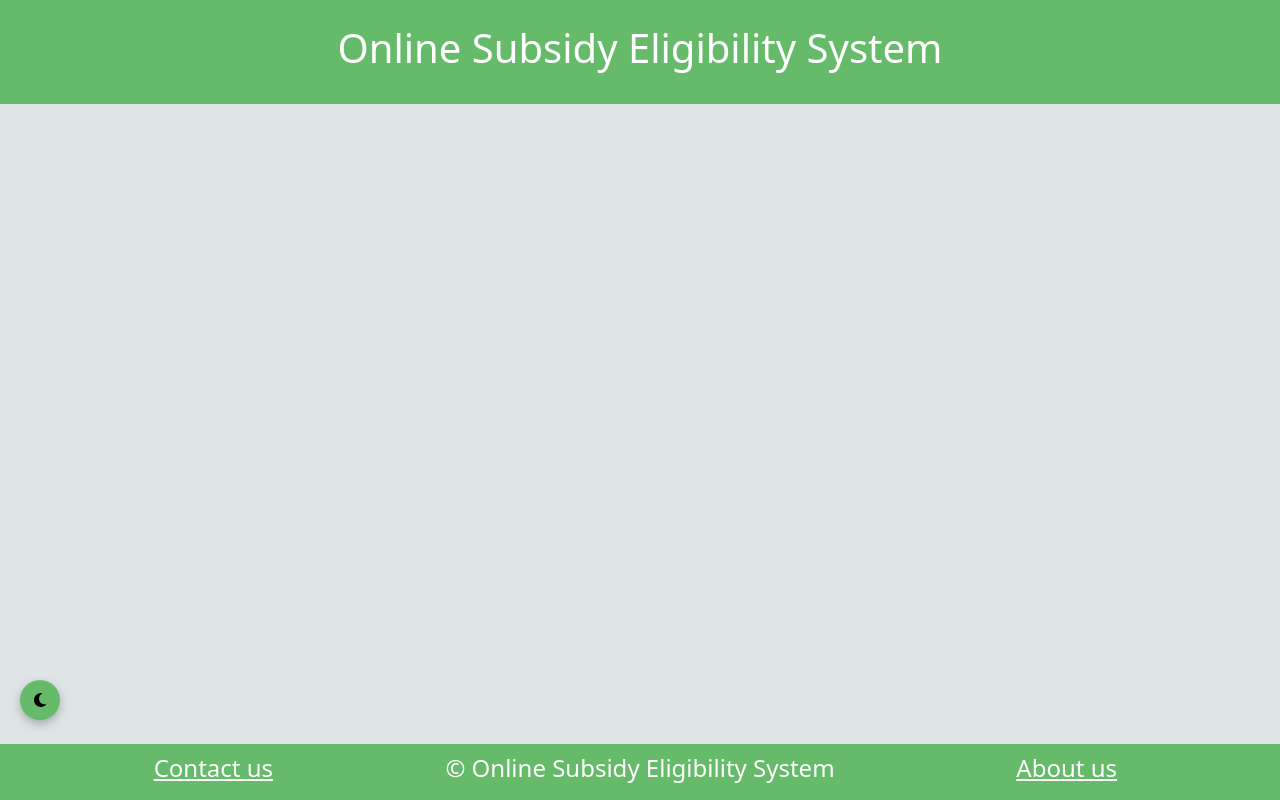
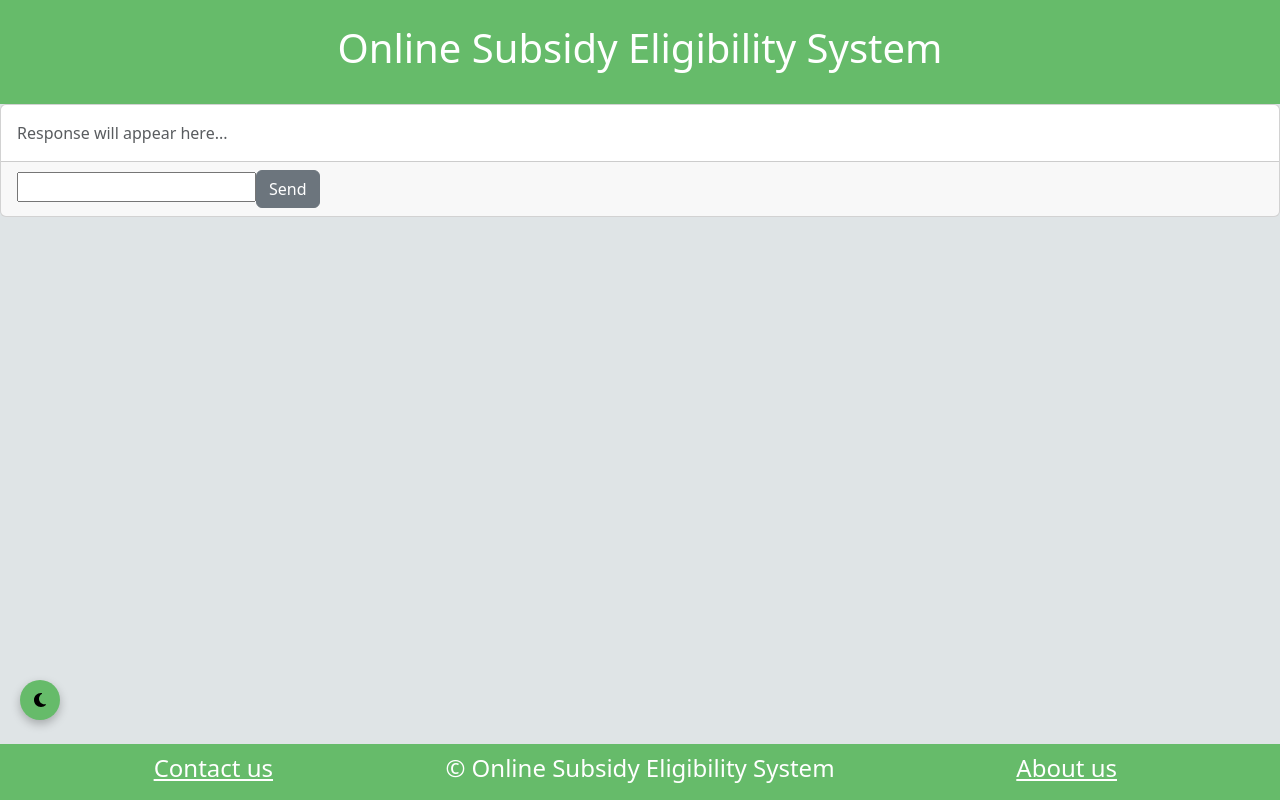
Before and after one commit to mohd301/b-tech-course-project, a React (Create React App) app in the folder client/: page /llm in a window 1280 px wide. Built offline with nearby package versions, Linux system fonts and the light colour scheme.

Commit message:
working on LLm :)

```diff
--- a/client/package.json
+++ b/client/package.json
@@ -14,6 +14,7 @@
     "jspdf": "^2.5.2",
     "jspdf-autotable": "^3.8.4",
     "jwt-decode": "^4.0.0",
+    "ollama": "^0.6.3",
     "react": "^19.2.0",
     "react-dom": "^19.2.0",
     "react-icons": "^5.5.0",
--- a/client/src/App.js
+++ b/client/src/App.js
@@ -42,6 +42,7 @@ import { setToken } from "./slices/SliceAuth";
 import { decryptToken } from "./functions/decryptToken";
 
 import { useTheme } from "./compsMisc/ThemeContext";
+import LLm from "./compsMisc/LLm";
 
 function App() {
   const { toggleTheme, mode } = useTheme();
@@ -127,6 +128,7 @@ function App() {
           <Route path='/regUser' element={<Register />}></Route>
           <Route path='/logPriv' element={<PrivLogin />}></Route>
           <Route path='/forgotPwd' element={<ForgotPwd />}></Route>
+          <Route path='/llm' element={<LLm />}></Route>
 
           <Route path='/changePwd' element={
             <PrivateRoute allowedRoles={["User", "Admin", "Regulator"]}>
--- /dev/null
+++ b/client/src/compsMisc/LLm.js
@@ -0,0 +1,67 @@
+import { Button, Card, CardBody, CardFooter } from "reactstrap"
+import { useState } from "react"
+
+export default function LLm() {
+    const [umessage, Setusermessage] = useState('');
+    const [response, setResponse] = useState('');
+    const [loading, setIsLoading] = useState(false);
+
+    async function LLmCall() {
+        if (!umessage) return;
+        setResponse("");
+        setIsLoading(true);
+        try {
+            const res = await fetch('http://127.0.0.1:11434/api/chat', {
+                method: 'POST',
+                headers: { 'Content-Type': 'application/json' },
+                body: JSON.stringify({
+                    model: 'qwen3.5:4b',
+                    messages: [
+                        { role: 'system', content: "You are a helpful assistant that will help the user of this website to apply for a subsidy or the map or to change their password if any unralated message is given say not in my scope!" },
+                        { role: "user", content: umessage }
+                    ],
+                    stream: true,
+                }),
+            });
+            const reader = res.body.getReader();
+            const decoder = new TextDecoder();
+            while (true) {
+                const { done, value } = await reader.read();
+                if (done) break;
+                const lines = decoder.decode(value, { stream: true }).split('\n');
+                for (const line of lines) {
+                    if (!line.trim()) continue;
+                    const json = JSON.parse(line);
+                    if (json.message?.content) {
+                        setResponse((prev) => prev + json.message.content);
+                    }
+                }
+            }
+        } catch (err) {
+            setResponse("Error: Ensure Ollama is running with OLLAMA_ORIGINS='*'");
+        } finally {
+            setIsLoading(false);
+        }
+    }
+
+    return (
+        <Card>
+            <CardBody>
+                {response
+                    ? <div>{response}</div>
+                    : <span className="text-muted">Response will appear here...</span>
+                }
+            </CardBody>
+            <CardFooter>
+                <input
+                    value={umessage}
+                    onChange={(e) => Setusermessage(e.target.value)}
+                    onKeyDown={(e) => e.key === 'Enter' && LLmCall()}
+                />
+                <Button onClick={LLmCall} disabled={loading}>
+                    {loading ? "Thinking..." : "Send"}
+                </Button>
+            </CardFooter>
+        </Card>
+    );
+}
```
Also changed, not shown: 2 other files (tests, documents, lock files or other folders).
